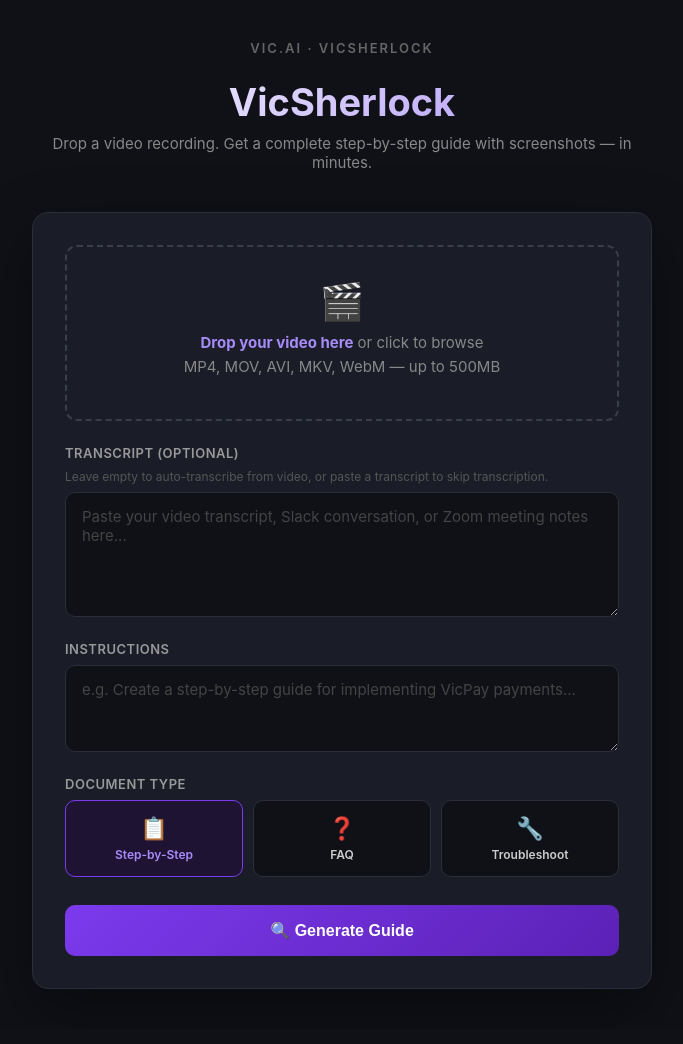
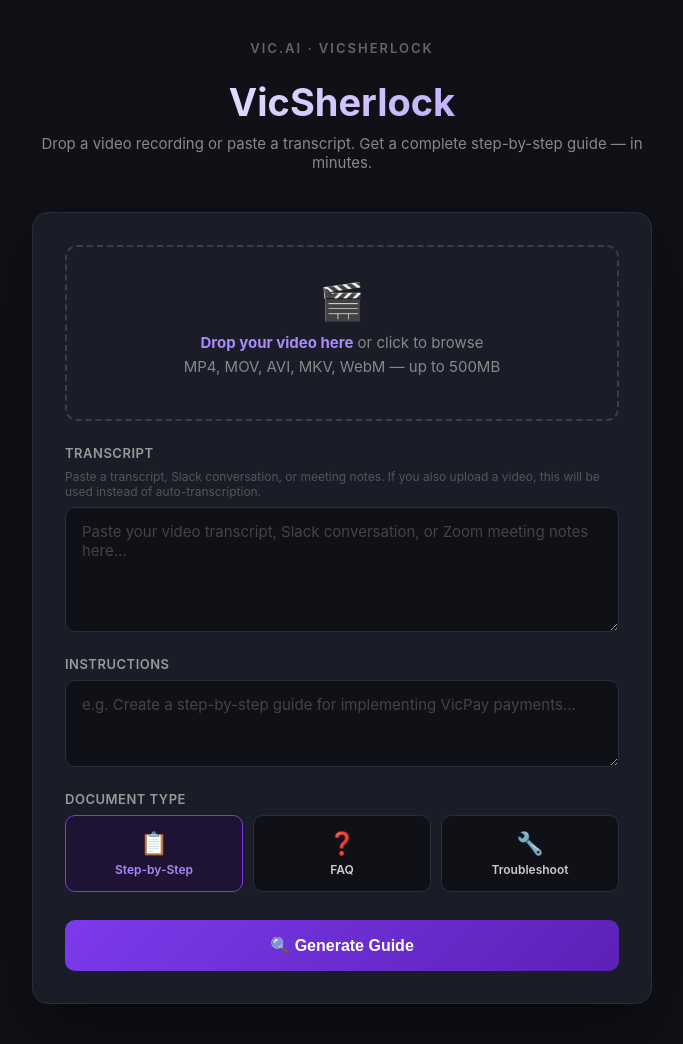
Before and after one commit to aftab-quli/Conversation-to-KnowledgeAI, a Flask app: page / in a window 1280 px wide. Shown: the whole page, without its empty margins (298-981 px from the left). Before the commit the page ends 989 px from the top, so only its background shows below. Run offline with Flask 3, Linux system fonts and the light colour scheme.

Commit message:
Add text-only guide generation — no video required, just paste transcript and go

```diff
--- a/app.py
+++ b/app.py
@@ -203,6 +203,80 @@ def run_video_job(job_id: str, video_path: str, instructions: str, doc_type: str
 @app.route("/")
 def index():
     return render_template("index.html")
+
+
+@app.route("/generate-from-text", methods=["POST"])
+def generate_from_text():
+    """Generate a guide from pasted transcript text (no video needed)."""
+    data = request.get_json(silent=True) or {}
+    transcript = data.get("transcript", "").strip()
+    instructions = data.get("instructions", "").strip()
+    doc_type = data.get("doc_type", "step-by-step")
+
+    if not transcript:
+        return jsonify({"error": "Please paste a transcript."}), 400
+    if not instructions:
+        return jsonify({"error": "Please provide instructions."}), 400
+
+    job_id = str(uuid.uuid4())
+    jobs[job_id] = {
+        "status": "running",
+        "step": "Generating guide from transcript...",
+        "progress": 10,
+        "file": None,
+        "error": None,
+    }
+
+    def run_text_job(_job_id=job_id, _transcript=transcript, _instructions=instructions, _doc_type=doc_type):
+        try:
+            from anthropic import Anthropic as _AC
+
+            jobs[_job_id]["step"] = "Analyzing transcript with Claude..."
+            jobs[_job_id]["progress"] = 30
+
+            client = _AC(api_key=os.getenv("ANTHROPIC_API_KEY"))
+
+            type_prompts = {
+                "step-by-step": "Create a detailed step-by-step guide with numbered steps, clear actions, and expected outcomes for each step.",
+                "faq": "Create an FAQ document with questions and answers extracted from the content.",
+                "troubleshooting": "Create a troubleshooting guide with common issues, symptoms, and solutions.",
+            }
+            type_instruction = type_prompts.get(_doc_type, type_prompts["step-by-step"])
+
+            response = client.messages.create(
+                model="claude-sonnet-4-20250514",
+                max_tokens=4096,
+                system=f"You are an expert technical writer. {type_instruction} Format the output in clean Markdown.",
+                messages=[{
+                    "role": "user",
+                    "content": f"Instructions: {_instructions}\n\nTranscript/Source Content:\n{_transcript[:15000]}"
+                }],
+            )
+            guide_text = response.content[0].text
+
+            jobs[_job_id]["step"] = "Building document..."
+            jobs[_job_id]["progress"] = 70
+
+            # Save as markdown file
+            output_filename = f"guide_{_job_id[:8]}.md"
+            output_path = OUTPUT_DIR / output_filename
+            with open(output_path, "w") as f:
+                f.write(guide_text)
+
+            jobs[_job_id]["step"] = "Done!"
+            jobs[_job_id]["progress"] = 100
+            jobs[_job_id]["status"] = "done"
+            jobs[_job_id]["file"] = output_filename
+
+        except Exception as e:
+            logger.error(f"Error in text job: {e}")
+            jobs[_job_id]["status"] = "error"
+            jobs[_job_id]["error"] = str(e)
+
+    thread = threading.Thread(target=run_text_job)
+    thread.daemon = True
+    thread.start()
+    return jsonify({"job_id": job_id})
 
 
 @app.route("/upload", methods=["POST"])
--- a/templates/index.html
+++ b/templates/index.html
@@ -142,7 +142,7 @@
   <div class="wrapper">
     <div class="logo">vic.ai &middot; vicsherlock</div>
     <h1>VicSherlock</h1>
-    <p class="subtitle">Drop a video recording. Get a complete step-by-step guide with screenshots &mdash; in minutes.</p>
+    <p class="subtitle">Drop a video recording or paste a transcript. Get a complete step-by-step guide &mdash; in minutes.</p>
 
     <div class="card">
 
@@ -159,8 +159,8 @@
 
       <!-- Transcript -->
       <div class="field">
-        <label>Transcript (optional)</label>
-        <div class="field-hint">Leave empty to auto-transcribe from video, or paste a transcript to skip transcription.</div>
+        <label>Transcript</label>
+        <div class="field-hint">Paste a transcript, Slack conversation, or meeting notes. If you also upload a video, this will be used instead of auto-transcription.</div>
         <textarea id="transcript" rows="5" placeholder="Paste your video transcript, Slack conversation, or Zoom meeting notes here..."></textarea>
       </div>
 
@@ -255,8 +255,6 @@
     }
 
     async function generate() {
-      if (!selectedFile) { alert('Please select a video file.'); return; }
-
       const instructions = document.getElementById('instructions').value.trim();
       if (!instructions) { alert('Please provide instructions for the guide.'); return; }
 
@@ -268,8 +266,10 @@
       document.getElementById('progressSection').style.display = 'block';
       document.getElementById('generateBtn').disabled = true;
       document.getElementById('progressBar').style.width = '5%';
+
+      if (selectedFile) {
+        // Video mode — upload video + optional transcript
         document.getElementById('stepText').textContent = 'Uploading video...';
-
         const formData = new FormData();
         formData.append('video', selectedFile);
         formData.append('instructions', instructions);
@@ -284,6 +284,32 @@
           pollInterval = setInterval(pollStatus, 2000);
         } catch (e) {
           showError('Could not connect to server.');
+        }
+      } else if (transcript) {
+        // Text-only mode — generate guide from transcript
+        document.getElementById('stepText').textContent = 'Generating guide from transcript...';
+
+        try {
+          const res = await fetch('/generate-from-text', {
+            method: 'POST',
+            headers: { 'Content-Type': 'application/json' },
+            body: JSON.stringify({
+              transcript: transcript,
+              instructions: instructions,
+              doc_type: getSelectedType()
+            })
+          });
+          const data = await res.json();
+          if (data.error) { showError(data.error); return; }
+          currentJobId = data.job_id;
+          pollInterval = setInterval(pollStatus, 2000);
+        } catch (e) {
+          showError('Could not connect to server.');
+        }
+      } else {
+        alert('Please upload a video or paste a transcript.');
+        document.getElementById('progressSection').style.display = 'none';
+        document.getElementById('generateBtn').disabled = false;
       }
     }
 
```
Lines whose indentation alone changed are shown as unchanged.
